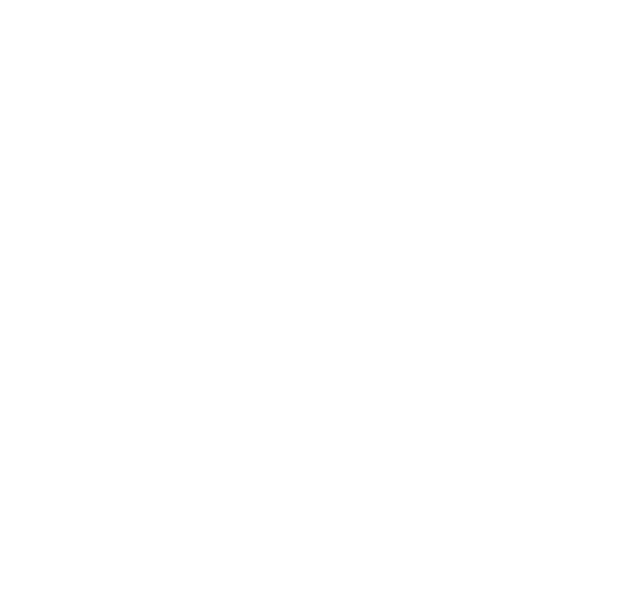
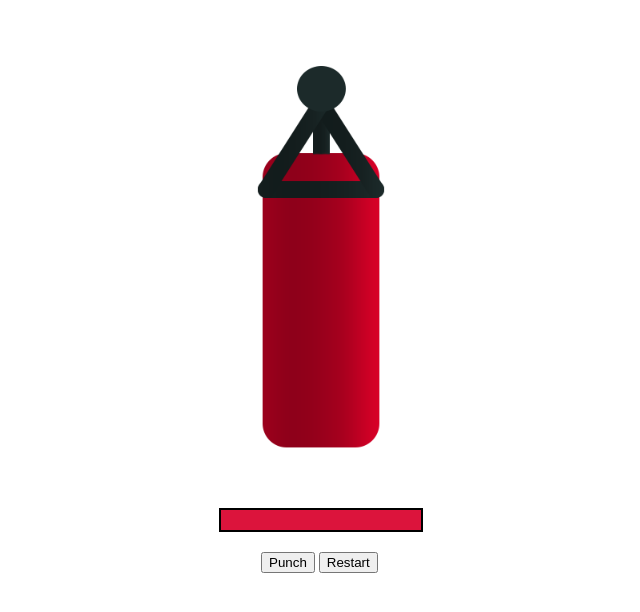
Before and after one commit to Adedotun-Adepoju/punching-bag-game, a plain HTML site: page index.html in a window 1280 px wide. Shown: the whole page, without its empty margins (319-959 px from the left). Drawn offline with nearby package versions, Linux system fonts and the light colour scheme.

Commit message:
Add styling

```diff
--- a/index.html
+++ b/index.html
@@ -6,17 +6,20 @@
         <script src="https://cdn.jsdelivr.net/npm/vue@2.7.13/dist/vue.js"></script>
     </head>
     <body>
-
         <div>
             <!-- punchbag -->
-            <div id="punchbag">
+            <div id="punchbag"></div>
 
+            <!-- bag health -->
+            <div id="bag-health">
+                <div></div>
             </div>
 
-            <!-- bag health -->
-
             <!-- controls -->
-
+            <div id="controls">
+                <button>Punch</button>
+                <button>Restart</button>
+            </div>
         </div>
     </body>
 </html>
--- a/stylesheets/styles.css
+++ b/stylesheets/styles.css
@@ -0,0 +1,23 @@
+#punchbag{
+    width: 200px;
+    height: 500px;
+    margin: 0 auto;
+    background: url(/img/bag.png) center no-repeat;
+    background-size: 80%;
+}
+
+#bag-health{
+    width: 200px;
+    margin: 0 auto 20px auto;
+    border: 2px solid #000;
+}
+
+#bag-health div{
+    height: 20px;
+    background: crimson;
+}
+
+#controls{
+    width: 120px;
+    margin: 0 auto;
+}
```
